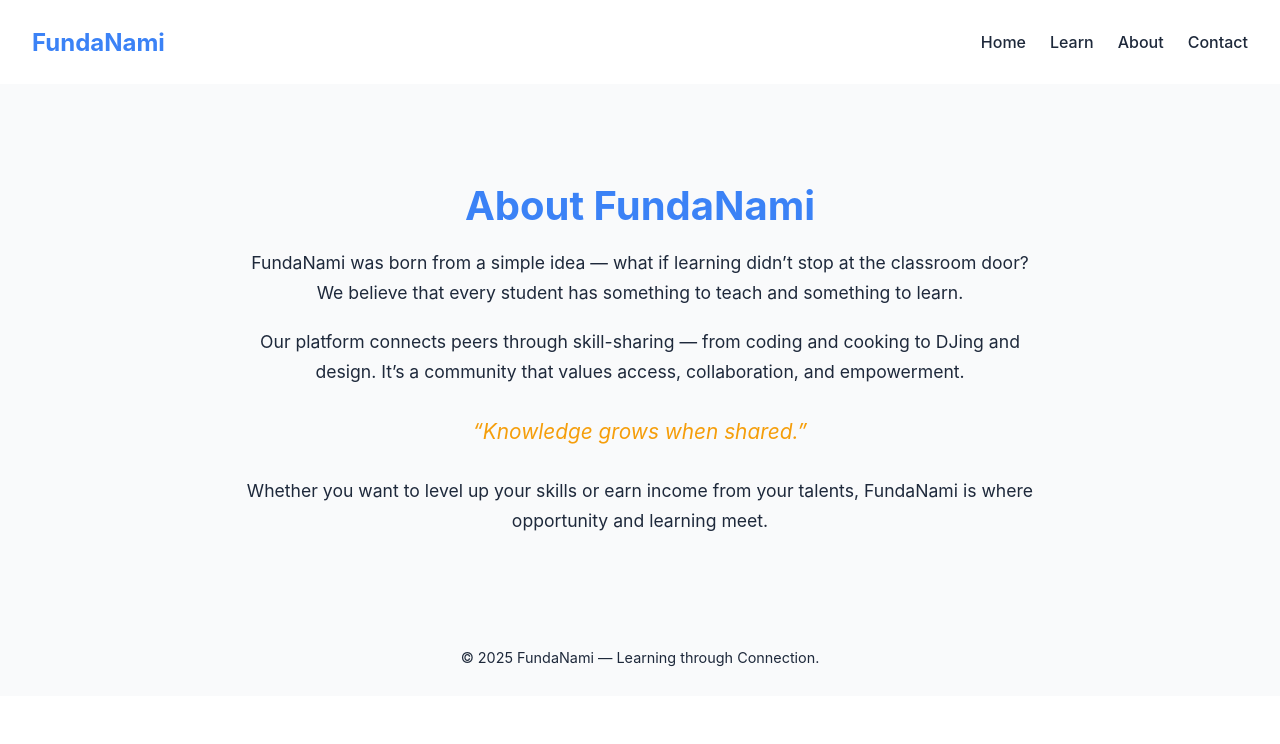
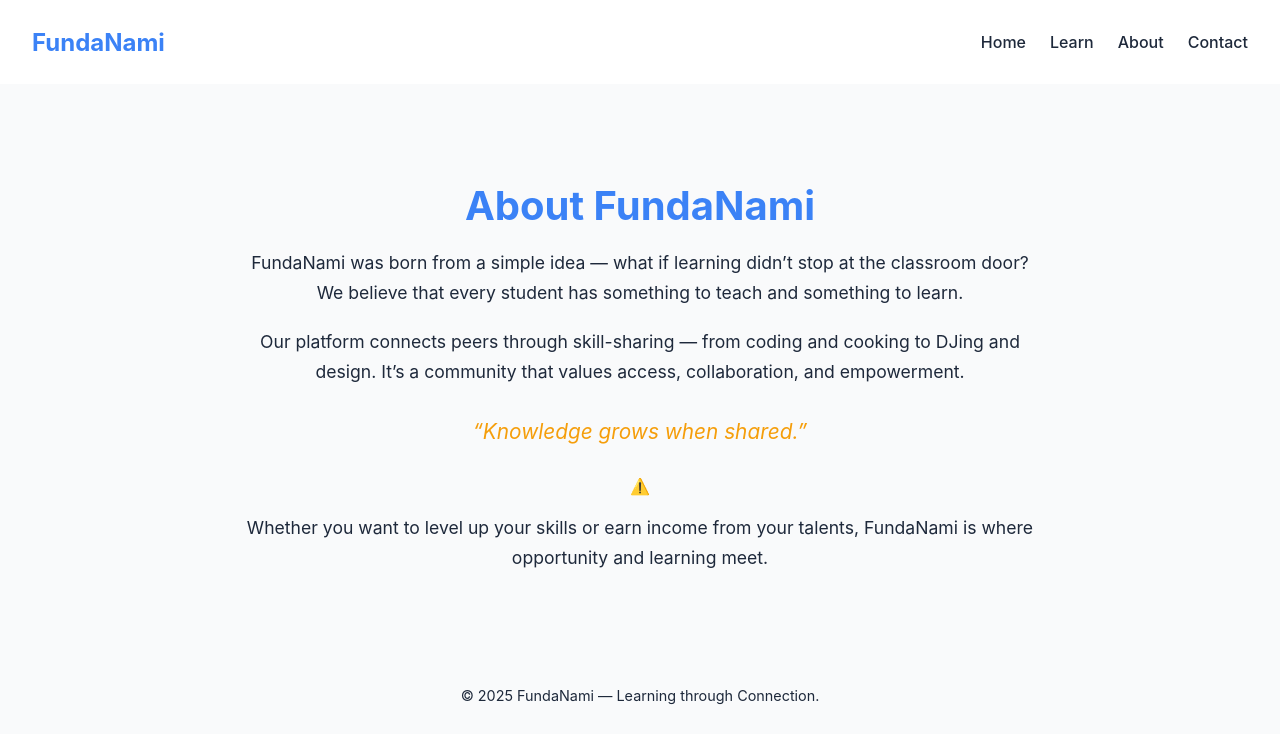
Before and after one commit to sphesihlemhlongo/FundaNami, a React (Create React App) app in the folder frontend/: page /about in a window 1280 px wide. Shown: the top 744 px of the page. Built offline with nearby package versions, Linux system fonts and the light colour scheme; no server answers; the HTML template or start-up script is replaced by a standard one.

Commit message:
Animation

```diff
--- a/frontend/package.json
+++ b/frontend/package.json
@@ -3,11 +3,14 @@
   "version": "0.1.0",
   "private": true,
   "dependencies": {
+    "@lottiefiles/react-lottie-player": "^3.6.0",
     "@testing-library/dom": "^10.4.1",
     "@testing-library/jest-dom": "^6.9.1",
     "@testing-library/react": "^16.3.0",
     "@testing-library/user-event": "^13.5.0",
     "link": "^2.1.1",
+    "lottie": "^0.0.1",
+    "lottie-react": "^2.4.1",
     "react": "^19.2.0",
     "react-dom": "^19.2.0",
     "react-router-dom": "^7.9.5",
--- a/frontend/src/pages/About.jsx
+++ b/frontend/src/pages/About.jsx
@@ -2,6 +2,7 @@ import React from 'react';
 import Navbar from '../components/Navbar';
 import Footer from '../components/Footer';
 import './About.css';
+import { Player } from '@lottiefiles/react-lottie-player';
 
 function About() {
   return (
@@ -21,6 +22,15 @@ function About() {
           <blockquote>
             “Knowledge grows when shared.”
           </blockquote>
+          <div className="Animation Container">
+
+          </div>
+          <Player
+            autoplay
+            loop
+            src="https://assets9.lottiefiles.com/packages/lf20_touohxv0.json"
+            style={{ height: '300px', width: '300px', margin: 'auto' }}
+            />
           <p>
             Whether you want to level up your skills or earn income from your talents, FundaNami is where opportunity and learning meet.
           </p>
--- a/frontend/src/pages/Home.jsx
+++ b/frontend/src/pages/Home.jsx
@@ -3,6 +3,7 @@ import Navbar from '../components/Navbar';
 import HeroSection from '../components/HeroSection';
 import Footer from '../components/Footer';
 import './Home.css';
+
 
 function Home() {
   return (
```
Also changed, not shown: 1 other file (tests, documents, lock files or other folders).
